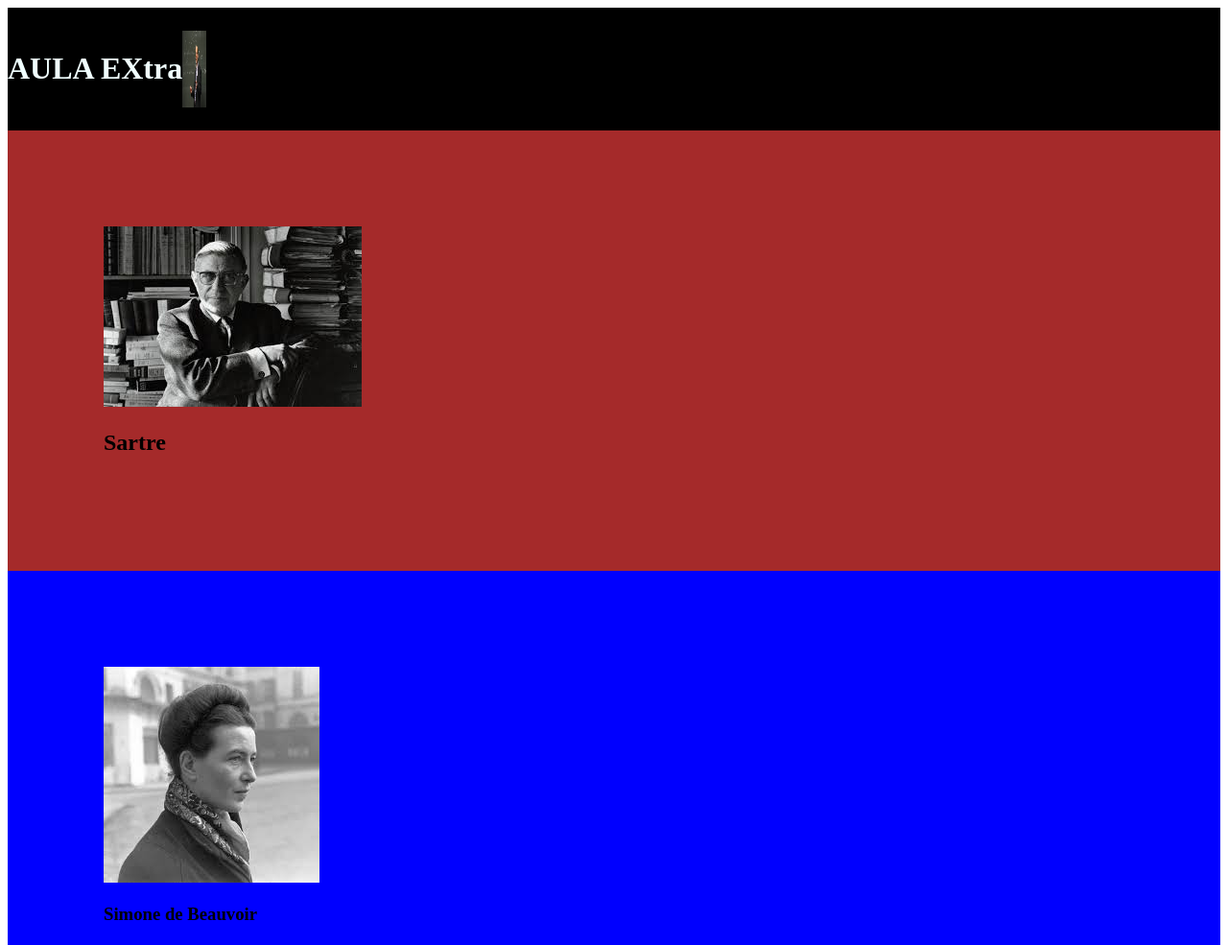
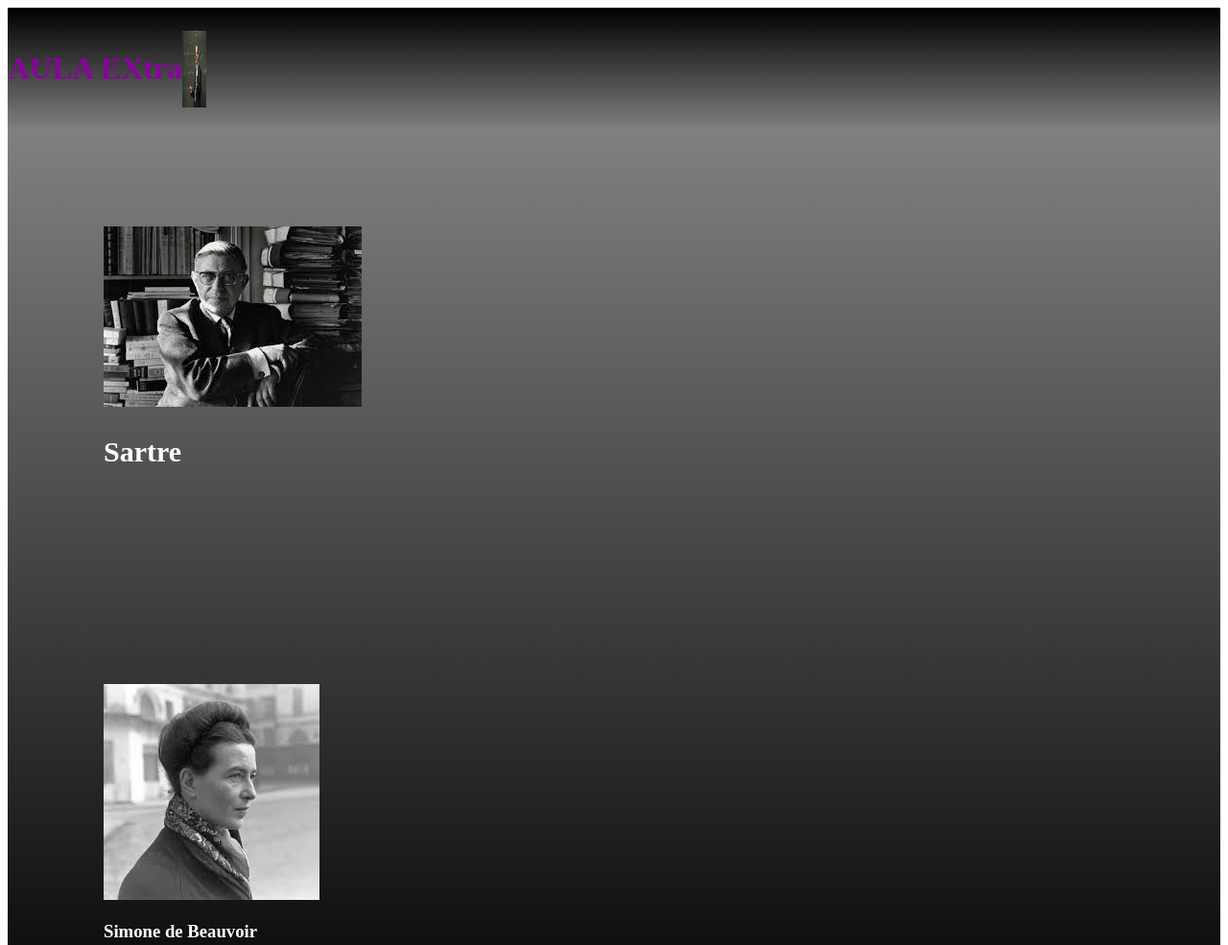
Before and after one commit to JohnnyGilMelchiades/Aula-extra, a plain HTML site: page index.html in a window 1280 px wide. Shown: the top 985 px of the page at 96% size. Drawn offline with Linux system fonts and the light colour scheme.

Commit message:
Save aula 5

```diff
--- a/index.html
+++ b/index.html
@@ -8,7 +8,7 @@
     <link rel="stylesheet" href="style.css">
 </head>
 
-<body>
+<body class="corpodosite">
     <header class="cabecalho">
         <h1>AULA EXtra</h1>
         <img class="cabecalho-imagem" src="professor.jpeg" alt="Professor">
--- a/style.css
+++ b/style.css
@@ -1,17 +1,24 @@
+.corpodosite{
+    color: white;
+}
+
+
+
 .cabecalho {
-    background-color: black;
-    color: azure;
+    background-image: linear-gradient(black,gray);
+    color: rgb(135, 5, 155);
     display: flex;
     padding: 24px 0;
 }
 
 .section1 {
-    background-color: brown;
+    background-image: linear-gradient(gray,rgb(65, 65, 65));
     padding: 100px;
+    font-size: 20px;
 }
 
 .section2 {
-    background-color: blue;
+    background-image: linear-gradient(rgb(65, 65, 65), black);
     padding: 100px;
 }
 
```
